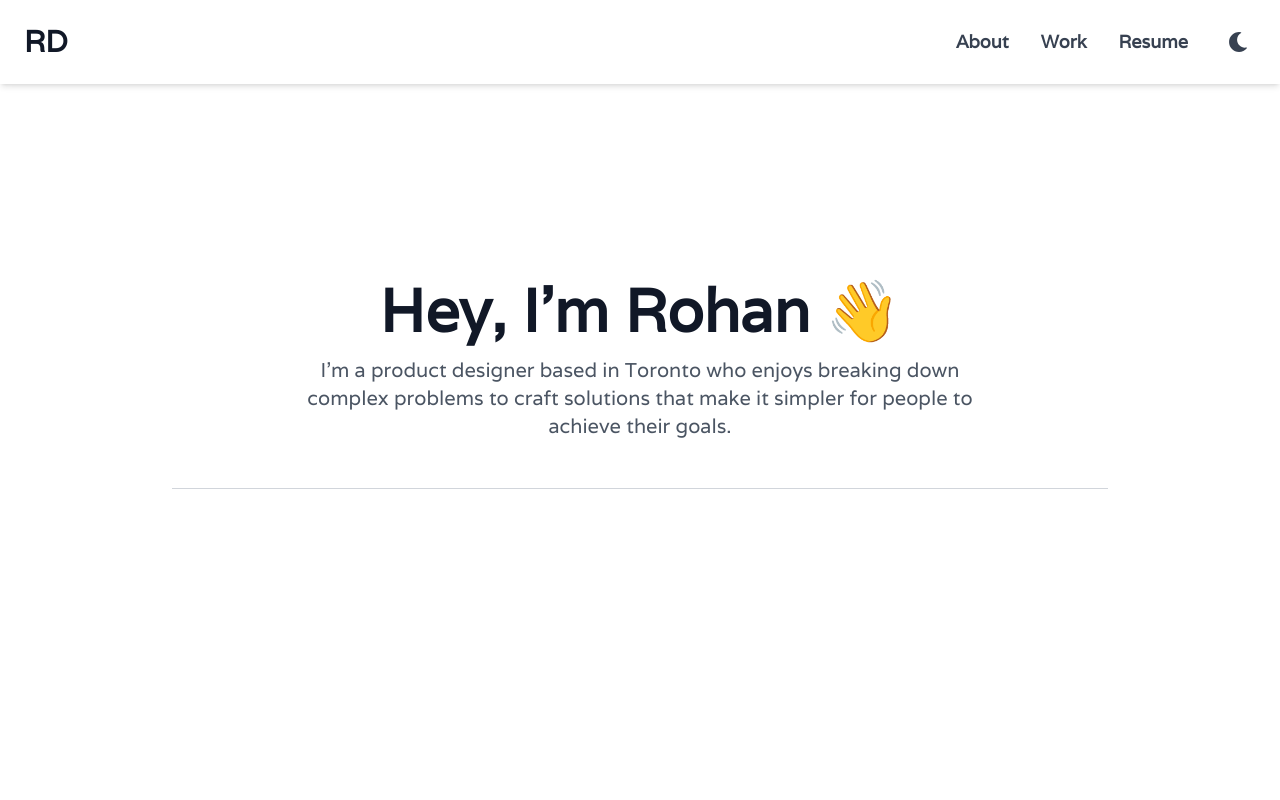
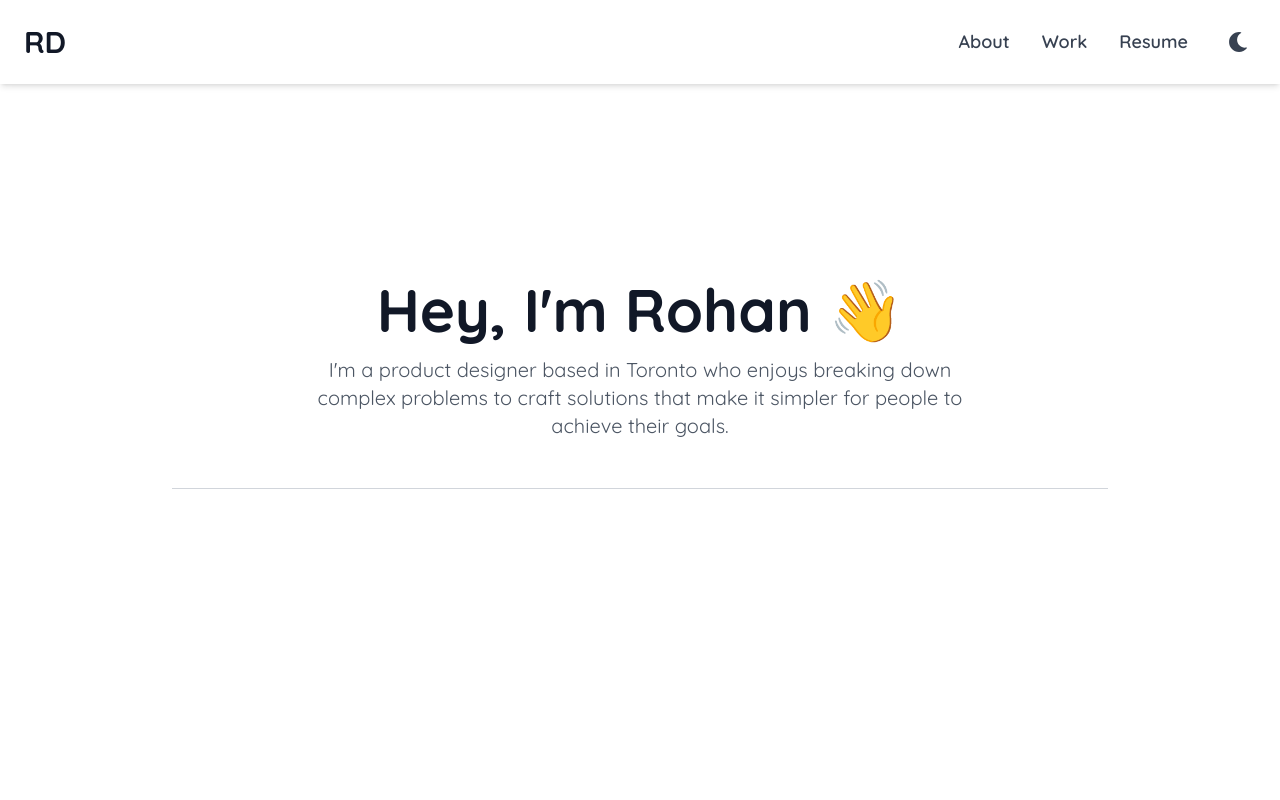
Before and after one commit to rdnm0/me, a React (Create React App) app: page / in a window 1280 px wide. Shown: the top 800 px of the page. Built offline with nearby package versions, Linux system fonts and the light colour scheme; a web font is replaced by a local one.

Commit message:
font changes

```diff
--- a/public/index.html
+++ b/public/index.html
@@ -12,6 +12,7 @@
     <link href="https://fonts.googleapis.com/css2?family=Kristi&display=swap" rel="stylesheet">
     <link href="https://fonts.googleapis.com/css2?family=Arima:wght@100..700&family=Kristi&display=swap" rel="stylesheet">
     <link href="https://fonts.googleapis.com/css2?family=Varela&display=swap" rel="stylesheet">
+    <link href="https://fonts.googleapis.com/css2?family=Quicksand:wght@300..700&display=swap" rel="stylesheet">
     <link rel="apple-touch-icon" href="%PUBLIC_URL%/logo192.png" />
     <!--
       manifest.json provides metadata used when your web app is installed on a
--- a/src/index.css
+++ b/src/index.css
@@ -6,7 +6,7 @@
   scroll-behavior: smooth;
 }
 body {
-  font-family: 'Varela', sans-serif;
+  font-family: 'Quicksand', sans-serif;
 }
 
 section {
```
